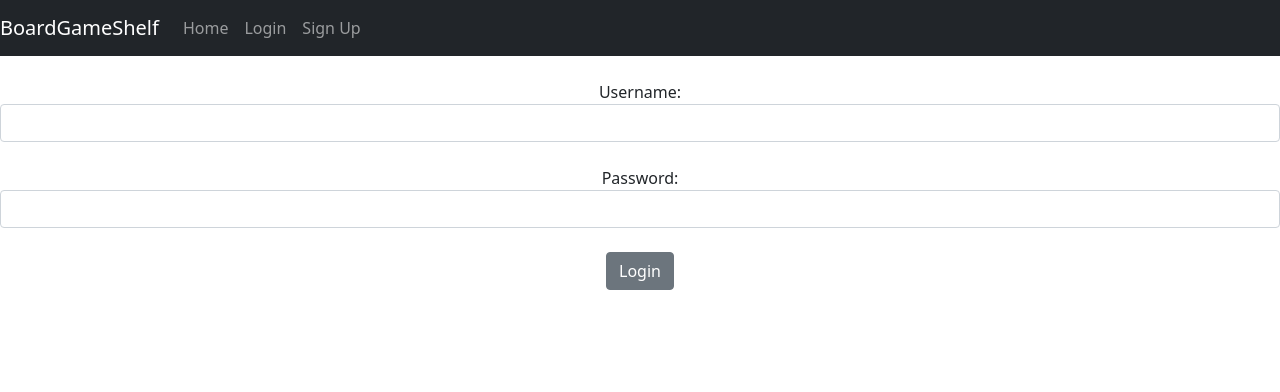
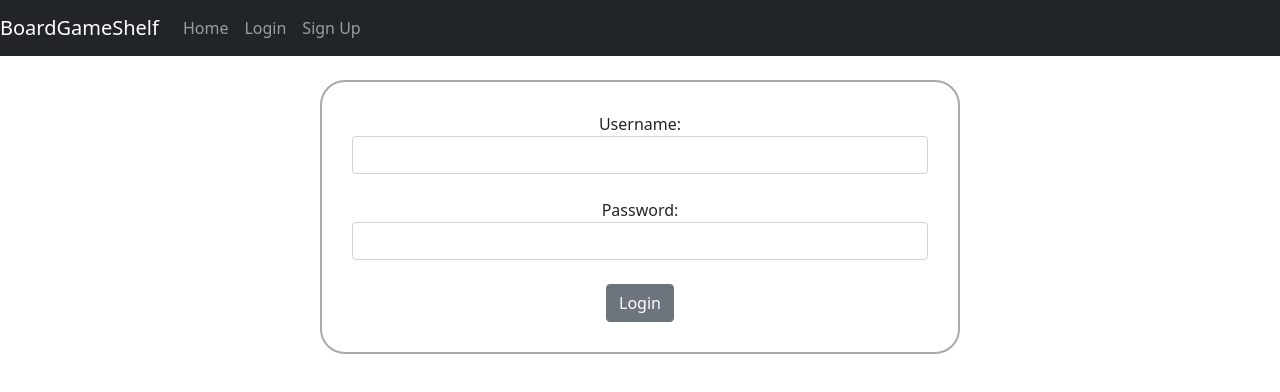
Before and after one commit to GoldenPavilion/react-redux-boardgames, a React (Create React App) app in the folder bg-frontend/: page /login in a window 1280 px wide. Shown: the top 392 px of the page. Built offline with nearby package versions, Linux system fonts and the light colour scheme; no server answers.

Commit message:
styled login form

```diff
--- a/bg-frontend/src/App.css
+++ b/bg-frontend/src/App.css
@@ -85,3 +85,14 @@
   border-style: solid;
   border-width: 1px;
 }
+
+.login-form {
+  float: middle;
+  width: 50%;
+  padding: 30px;
+  margin: auto;
+  border-style: solid;
+  border-width: 2px;
+  border-radius: 25px;
+  border-color: darkgray;
+}
```
